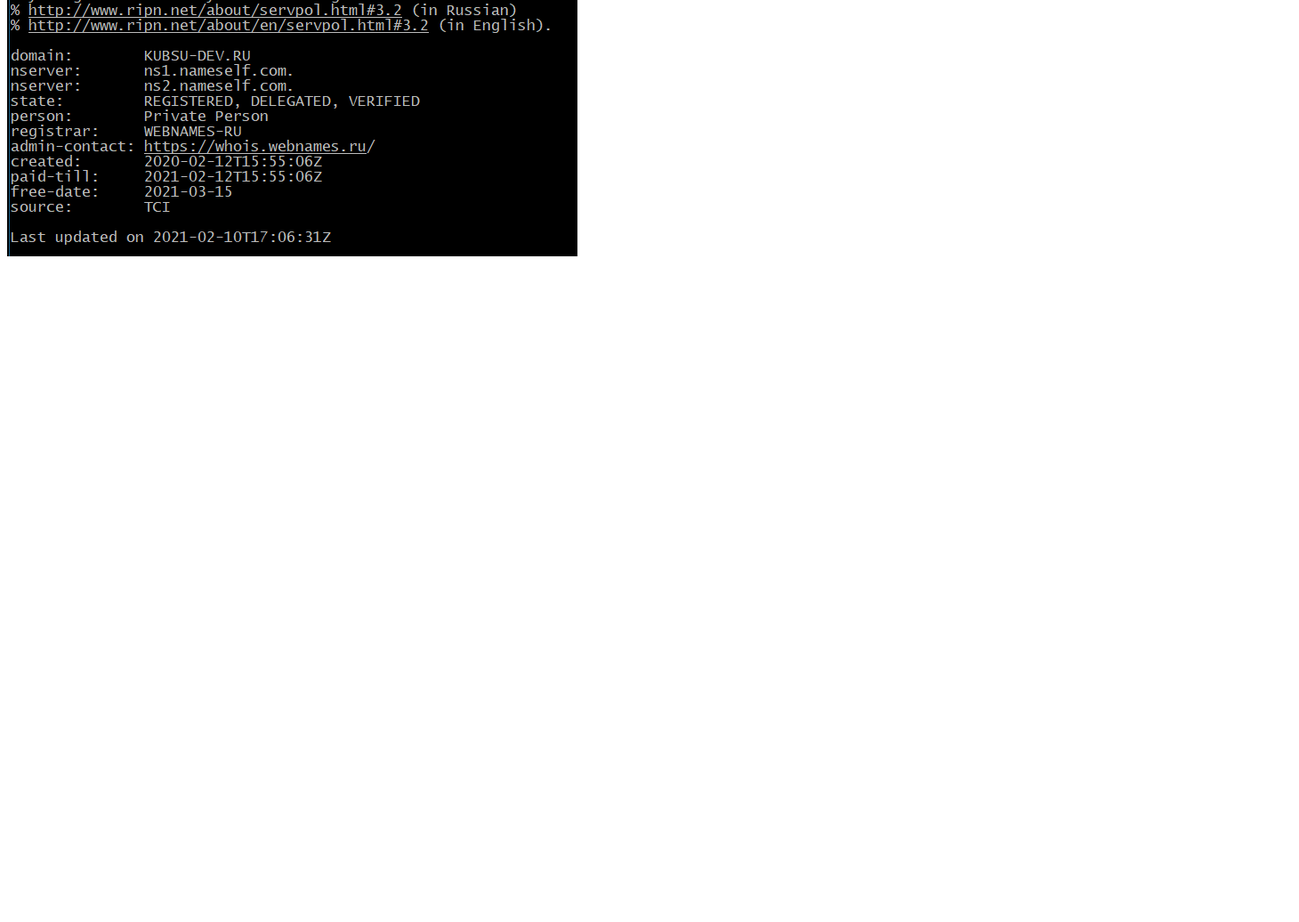
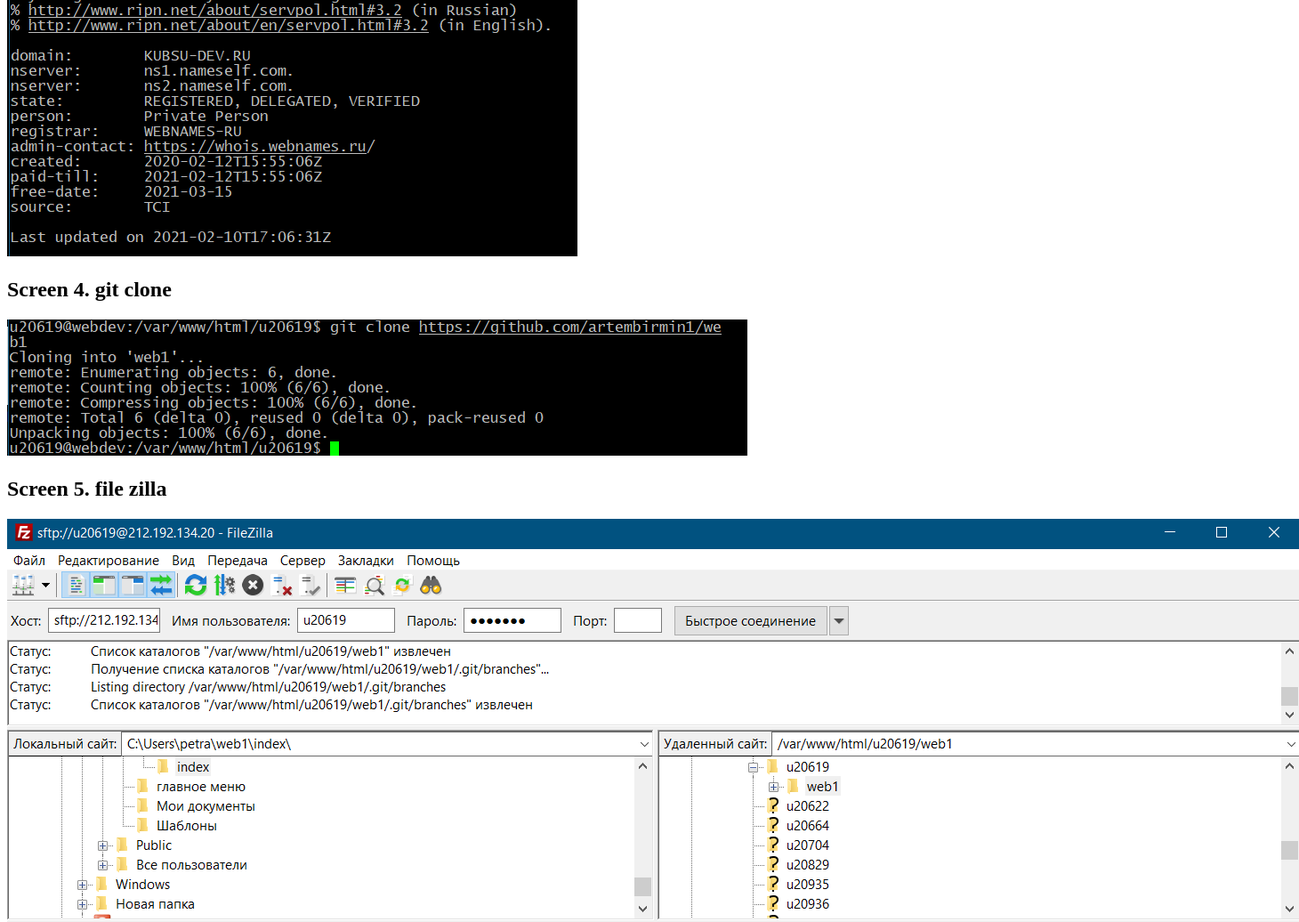
Before and after one commit to artembirmin1/web1, a plain HTML site: page index.html in a window 1280 px wide. Shown: the part 1522-2558 px from the top of the page at 89% size, 1460 px wide, since content can reach past the window. Before the commit the page ends 1822 px from the top, so only its background shows below. Drawn offline with Linux system fonts and the light colour scheme.

Commit message:
Update index.html

```diff
--- a/index.html
+++ b/index.html
@@ -10,6 +10,10 @@
 	<img src="Scr2.png"  >
 	<h2>Screen 3. whois</h2>
 	<img src="Scr3.png"  >
+	<h2>Screen 4. git clone</h2>
+	<img src="Scr4.png"  >
+	<h2>Screen 5. file zilla</h2>
+	<img src="Scr5.png"  >
 
 </body>
 </html>
```
